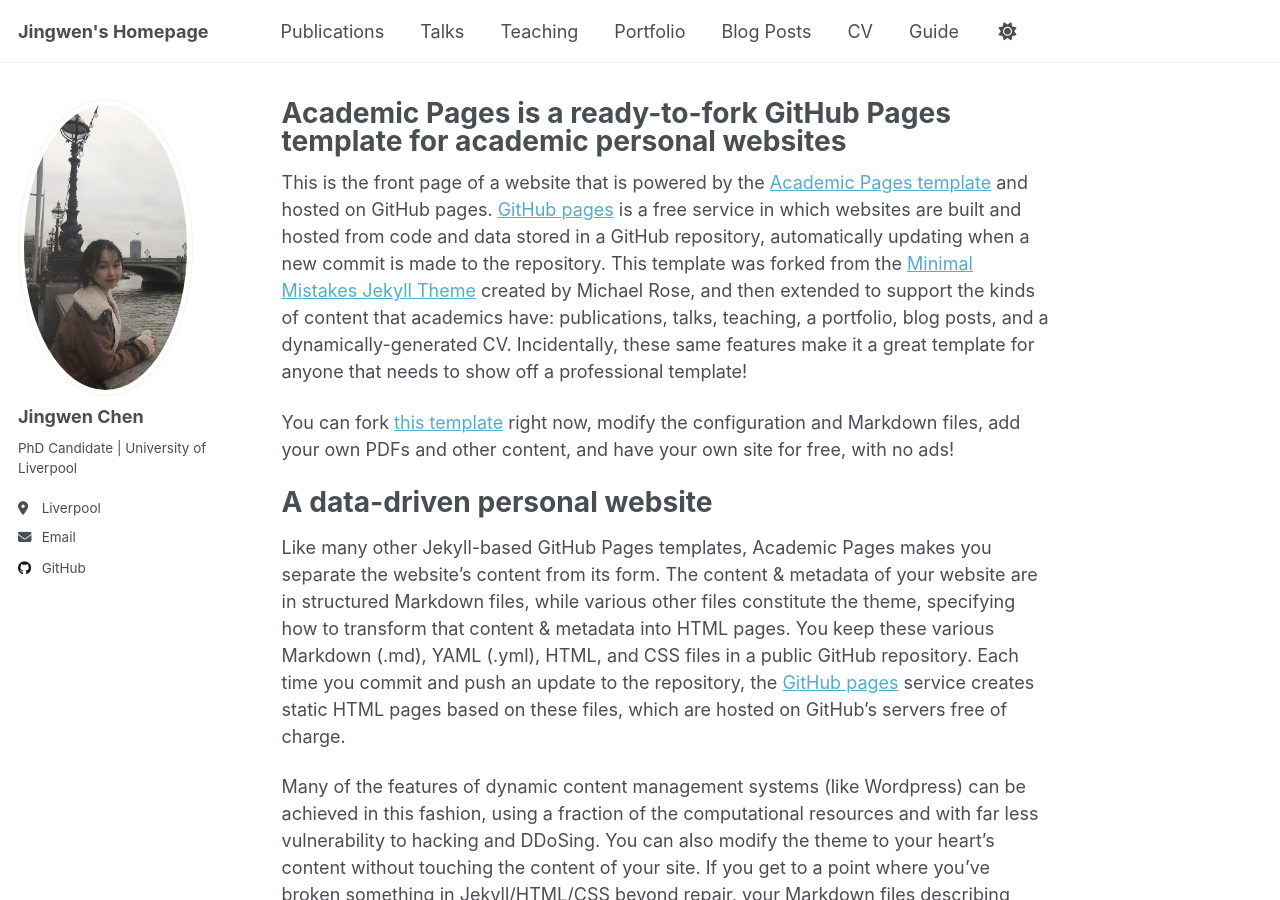
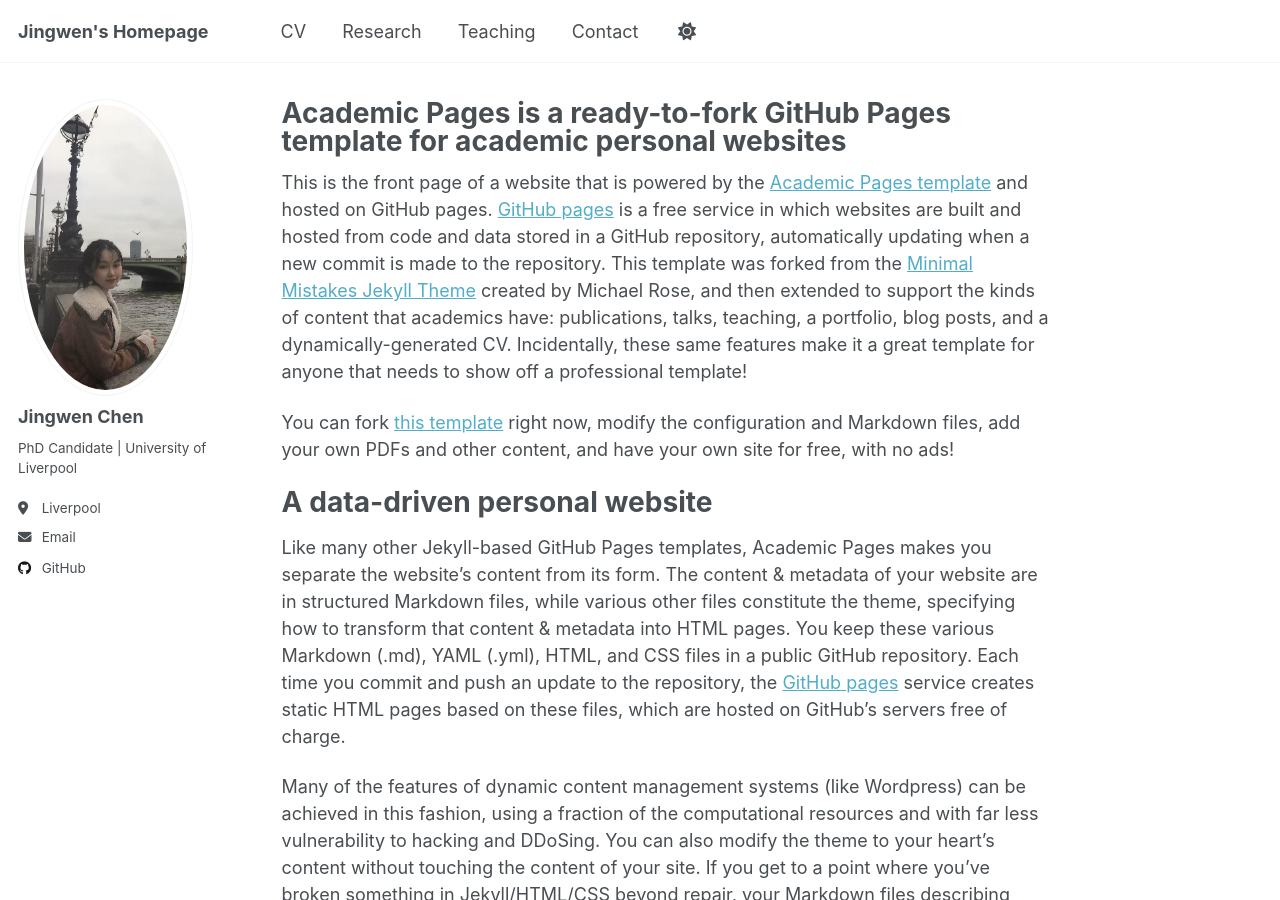
Before and after one commit to jingwenchen0903/jingwenchen0903.github.io, a Jekyll site: the page built from _pages/about.md, in a window 1280 px wide and 900 px high. Built offline with Jekyll 4.4.1, drawn with Linux system fonts in a browser that asks for light colours; a script that is not in the unit is left out.

Commit message:
Update navigation.yml

```diff
--- a/_data/navigation.yml
+++ b/_data/navigation.yml
@@ -8,26 +8,14 @@
 #      Markdown formatted page while the second is generated using JSON.
 
 main:
-  - title: "Publications"
+  - title: "CV"
+    url: /cv/
+
+  - title: "Research"
     url: /publications/
-
-  - title: "Talks"
-    url: /talks/
 
   - title: "Teaching"
     url: /teaching/
 
-  - title: "Portfolio"
+  - title: "Contact"
     url: /portfolio/
-
-  - title: "Blog Posts"
-    url: /year-archive/
-
-  - title: "CV"
-    url: /cv/
-
-  # - title: "CV"
-  #   url: /cv-json/
-
-  - title: "Guide"
-    url: /markdown/
```
